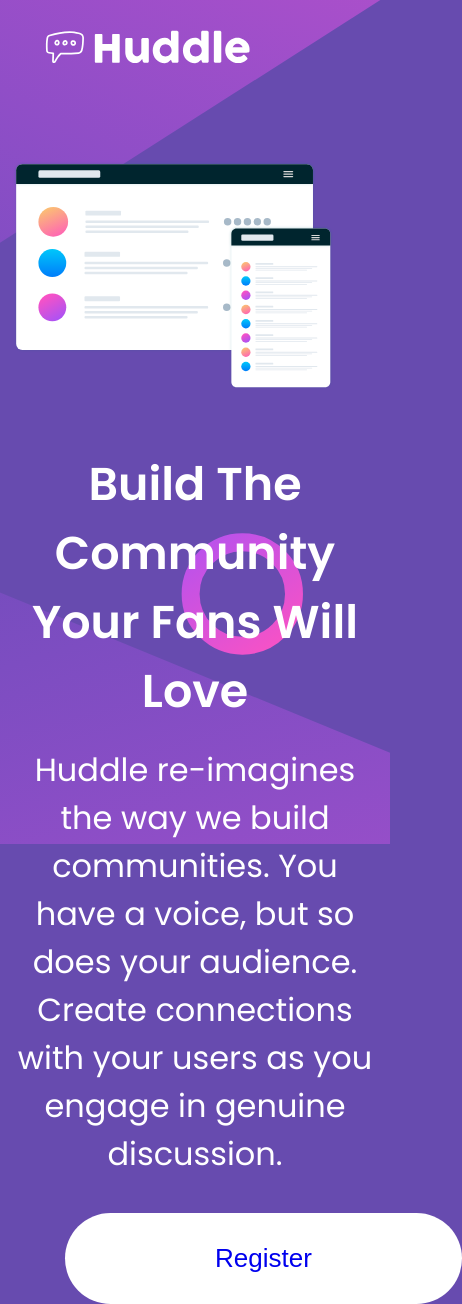
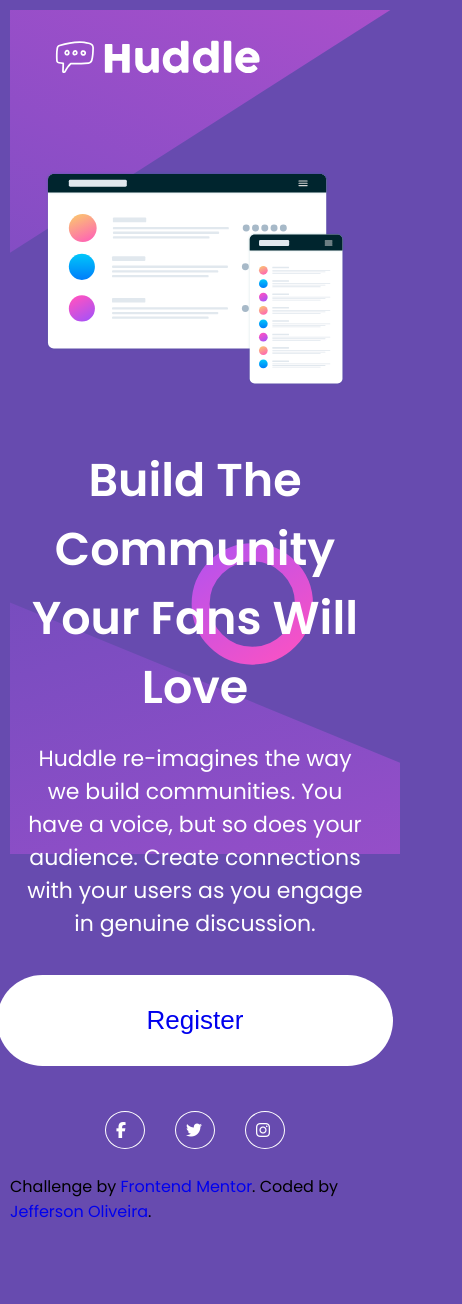
Before and after one commit to OOliverjj/teste-01-frontend-mentor, a plain HTML site: page index.html in a window 390 px wide. Shown: the top 1304 px of the page, 462 px wide, since content can reach past the window. After the commit the page ends 1234 px from the top, so only its background shows below. Drawn offline with Linux system fonts and the light colour scheme.

Commit message:
Add files via upload

```diff
--- a/src/css/responsivo.css
+++ b/src/css/responsivo.css
@@ -3,6 +3,7 @@
         display: flex;
         flex-direction: column;
         overflow-x: hidden;
+        padding: 10px;
     }
 
     header .logo{
@@ -15,15 +16,19 @@
         justify-content: center;
         align-items: center;
         width: 100%;
+        display: flex;
     }
 
-    .secao img{
+    .secao .image-mockups{
         width: 100%;
         margin-bottom: 25px;
+        margin-right: 0;
     }
 
     .secao .descricao{
         width: 100%;
+        display: flex;
+        flex-direction: column;
     }
 
     .secao .descricao h1{
@@ -32,20 +37,19 @@
     }
 
     .secao .descricao p{
-        font-size: 32px;
+        font-size: 22px;
         text-align: center;
     }
 
-    .secao .botao {
+    .secao .descricao .botao {
         padding: 30px 150px;
         margin-bottom: 20px;
-        align-items: center;
-        position: relative;
-        left: 65px;
-        justify-content: center !important;
+        align-self: center;
+        justify-content: center;
+        display: flex;
     }
 
-    .secao .botao a{
+    .secao .descricao .botao a{
         font-size: 26px;
     }
 
```
